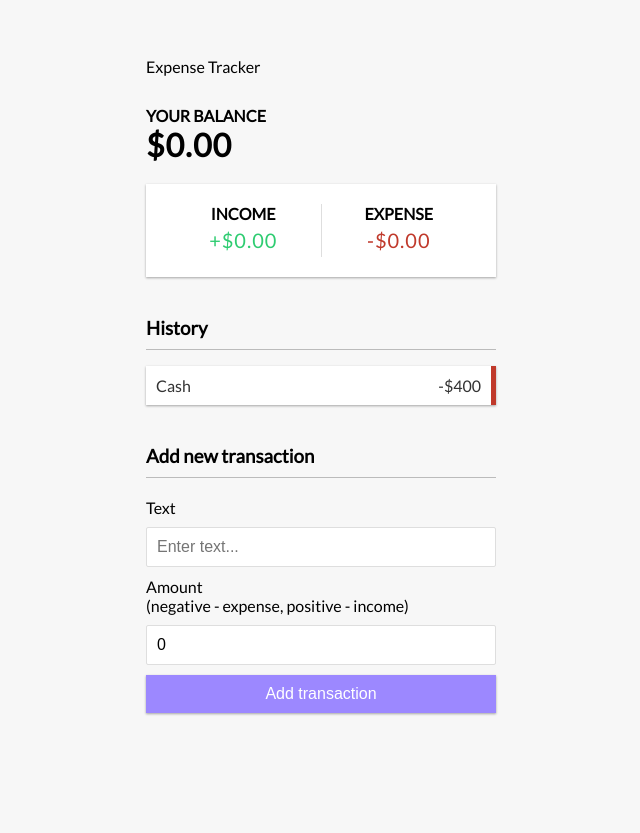
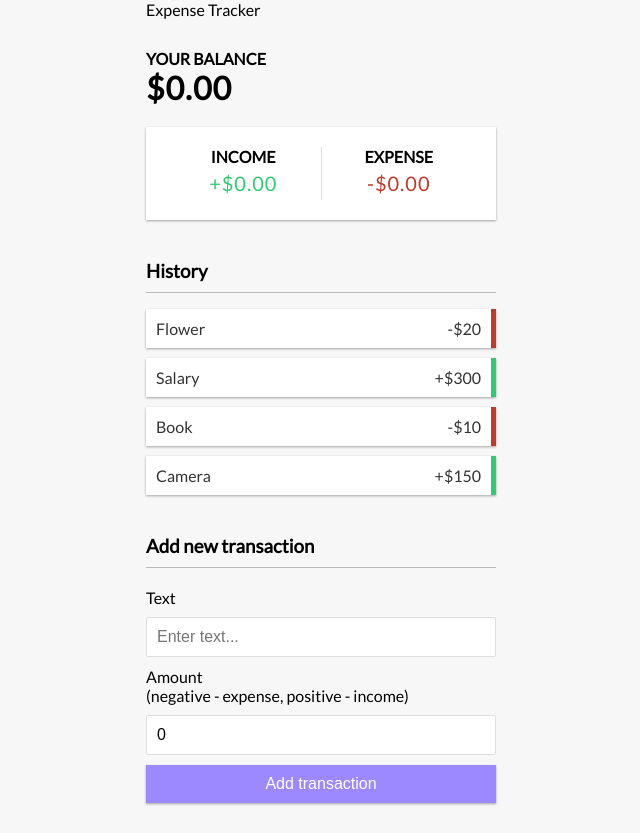
Before and after one commit to ethanyijun/expense-tracker, a React (Create React App) app: page / in a window 1280 px wide. Shown: the whole page, without its empty margins (319-959 px from the left). Before the commit the page ends 800 px from the top, so only its background shows below. Built offline with nearby package versions, Linux system fonts and the light colour scheme.

Commit message:
Using react context to show transaction list and restyle the UI

```diff
--- a/src/App.js
+++ b/src/App.js
@@ -5,11 +5,11 @@
 import { IncomeExpenses } from './components/IncomeExpenses';
 import { TransactionList } from './components/TransactionList';
 import { AddTransaction } from './components/AddTransaction';
-
+import { GlobalProvider } from './context/GlobalState';
 
 function App() {
   return (
-    <div>
+    <GlobalProvider>
       <Header />
       <div className="container">
         <Balance />
@@ -17,7 +17,7 @@
         <TransactionList />
         <AddTransaction />
       </div>
-    </div>
+    </GlobalProvider>
   );
 }
 
--- /dev/null
+++ b/src/components/Transaction.js
@@ -0,0 +1,11 @@
+import React from 'react'
+
+export const Transaction = ({transaction}) => {
+    const sign = transaction.amount < 0 ? '-' : '+';
+
+    return (
+        <li className={sign == '-'? 'minus':'plus'}>
+            {transaction.text} <span>{sign}${Math.abs(transaction.amount)}</span><button className="delete-btn">x</button>
+        </li>
+    )
+}
--- a/src/components/TransactionList.js
+++ b/src/components/TransactionList.js
@@ -1,13 +1,17 @@
-import React from 'react'
+import React, {useContext} from 'react';
+import { GlobalContext } from '../context/GlobalState';
+import { Transaction } from './Transaction';
 
 export const TransactionList = () => {
+    const { transactions } = useContext(GlobalContext);
+
     return (
         <>
             <h3>History</h3>
             <ul className="list">
-                <li className="minus">
-                    Cash <span>-$400</span><button className="delete-btn">x</button>
-                </li>
+                {transactions.map(transaction => (
+                    <Transaction key={transaction.id} transaction = {transaction}/>
+                ))}
             </ul>
         </>
     )
--- /dev/null
+++ b/src/context/AppReducer.js
@@ -0,0 +1,8 @@
+import React from 'react'
+
+export default (state, action) => {
+    switch(action.type) {
+        default:
+            return state;
+    }
+}
--- /dev/null
+++ b/src/context/GlobalState.js
@@ -0,0 +1,25 @@
+import React, { createContext, useReducer } from 'react';
+import AppReducer from './AppReducer';
+
+// initial state
+const initialState = {
+    transactions: [
+      { id: 1, text: 'Flower', amount: -20 },
+      { id: 2, text: 'Salary', amount: 300 },
+      { id: 3, text: 'Book', amount: -10 },
+      { id: 4, text: 'Camera', amount: 150 }
+    ]
+}
+
+// create context
+export const GlobalContext = createContext(initialState);
+
+// provider component
+export const GlobalProvider = ({ children }) => {
+    const [state, dispatch] = useReducer(AppReducer, initialState);
+    return (<GlobalContext.Provider value={{
+        transactions: state.transactions
+    }}>
+        {children}
+        </GlobalContext.Provider>);
+}
```
